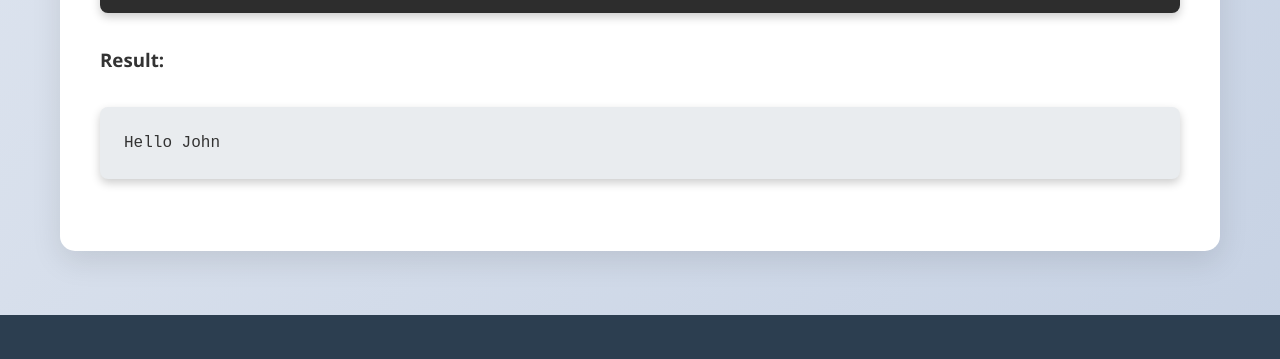
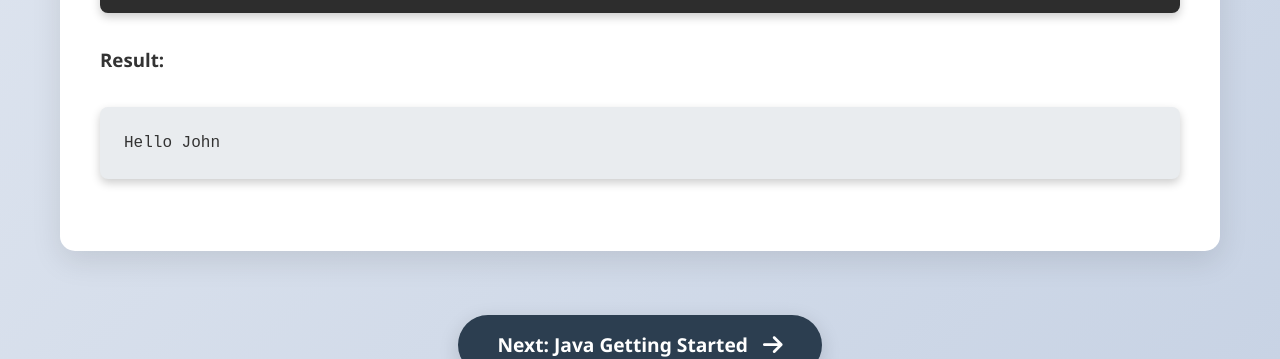
Before and after one commit to sivateam007/1, a plain HTML site: page index.html in a window 1280 px wide. Shown: the part 2177-2536 px from the top of the page. Drawn offline with Linux system fonts and the light colour scheme.

Commit message:
Update index.html

```diff
--- a/index.html
+++ b/index.html
@@ -290,6 +290,42 @@
             color: #6272a4;
         }
 
+        /* Next Page Navigation */
+        .next-page-nav {
+            text-align: center;
+            margin: 4rem 0;
+        }
+
+        .next-page-btn {
+            display: inline-flex;
+            align-items: center;
+            gap: 15px;
+            background: var(--primary);
+            color: white;
+            padding: 15px 40px;
+            border-radius: 50px;
+            text-decoration: none;
+            font-size: 1.2rem;
+            font-weight: 600;
+            transition: all 0.3s;
+            box-shadow: 0 6px 20px rgba(0,0,0,0.15);
+        }
+
+        .next-page-btn:hover {
+            background: var(--accent);
+            transform: translateY(-5px);
+            box-shadow: 0 10px 25px rgba(0,0,0,0.2);
+        }
+
+        .next-page-btn i {
+            font-size: 1.4rem;
+            transition: transform 0.3s;
+        }
+
+        .next-page-btn:hover i {
+            transform: translateX(5px);
+        }
+
         /* Footer */
         footer {
             background: linear-gradient(135deg, var(--primary), var(--dark));
@@ -362,6 +398,11 @@
 
             .content-section {
                 padding: 1.5rem;
+            }
+
+            .next-page-btn {
+                padding: 12px 30px;
+                font-size: 1.1rem;
             }
         }
     </style>
@@ -444,6 +485,14 @@
                 <pre>Hello John</pre>
             </div>
         </section>
+
+        <!-- Next Page Navigation -->
+        <div class="next-page-nav">
+            <a href="java-getting-started.html" class="next-page-btn">
+                <span>Next: Java Getting Started</span>
+                <i class="fas fa-arrow-right"></i>
+            </a>
+        </div>
     </main>
 
     <!-- Footer -->
```
